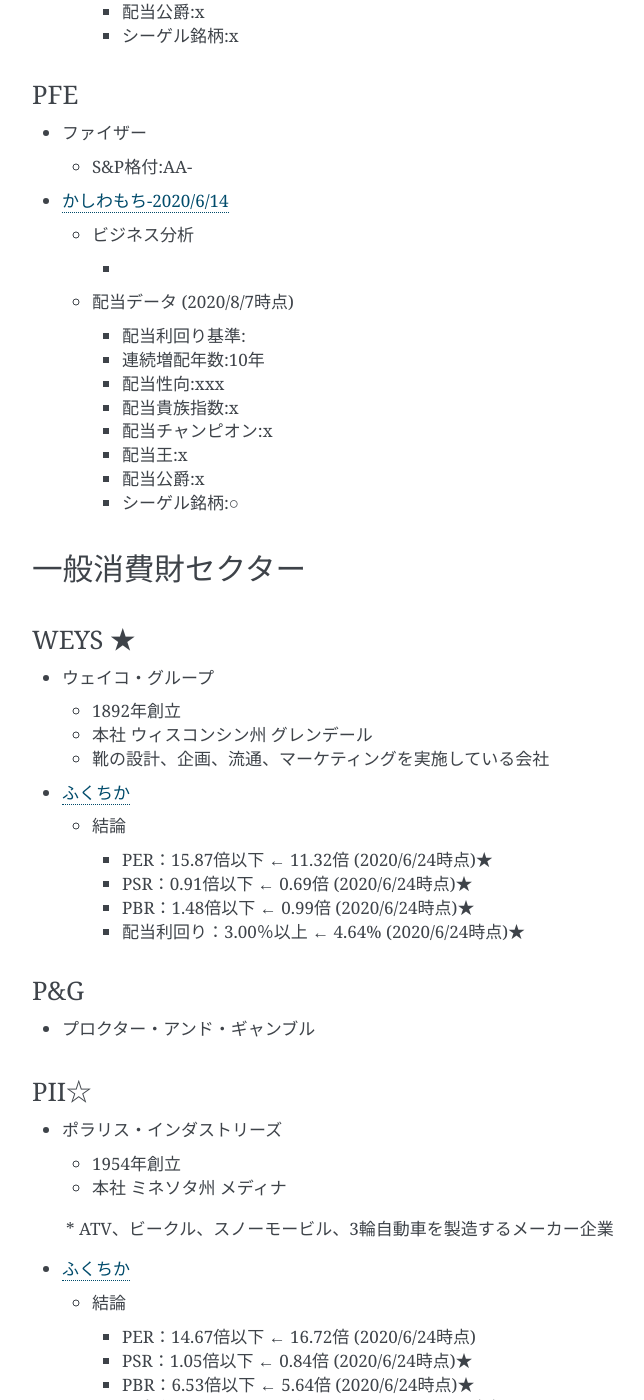
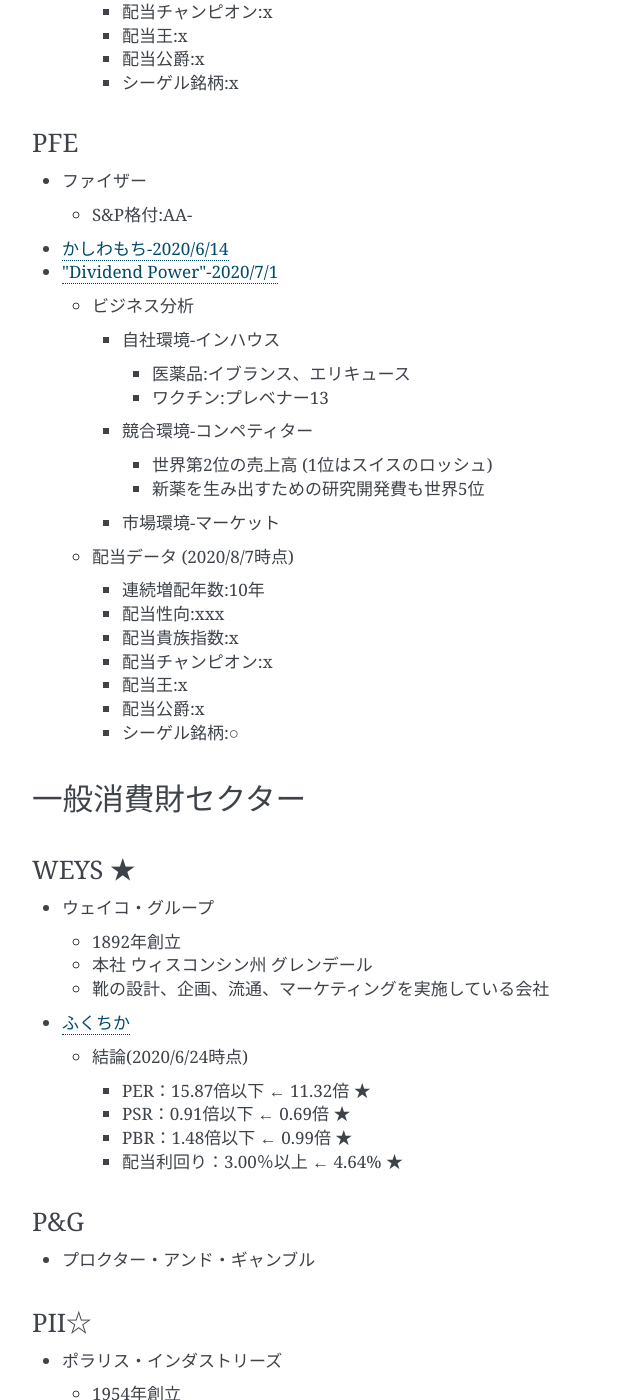
Before and after one commit to yuyuyu0706/sphinx, a Sphinx documentation site: the page built from sphinx/source/work/page07_finance.rst, in a window 1280 px wide and 1400 px high, scrolled down 9603 px. Shown: the whole window, without its empty margins (388-1032 px from the left). Built offline with Sphinx 7.4.7, drawn with Linux system fonts in a browser that asks for light colours; pages that are not in the unit, such as notebooks, are missing from menus; some of the changed text lies outside the part shown.

Commit message:
auto commit

```diff
--- a/sphinx/source/work/page07_finance.rst
+++ b/sphinx/source/work/page07_finance.rst
@@ -425,6 +425,9 @@ IBM ★
 
 * `S&P500の優秀連続増配銘柄（ヘルスケア）-モトリーフール-2020/3/31 <https://www.motleyfool.co.jp/archives/8602>`_
 
+* 医薬品市場は、先進国の高齢化などが牽引して需要拡大
+* 医薬品市場の規模が最も大きいのは北米で、世界の約5割
+
 ********************
 ABBV ★
 ********************
@@ -503,14 +506,24 @@ PFE
   * S&P格付:AA-
 
 * `かしわもち-2020/6/14 <https://kashiwamichi.com/usstock-pfe/>`_
+* `"Dividend Power"-2020/7/1 <https://www.dividendpower.org/2020/07/01/pfizer-its-a-whole-new-ballgame/>`_
 
   * ビジネス分析
 
-    *
+    * 自社環境-インハウス
+
+      * 医薬品:イブランス、エリキュース
+      * ワクチン:プレベナー13
+
+    * 競合環境-コンペティター
+
+      * 世界第2位の売上高 (1位はスイスのロッシュ)
+      * 新薬を生み出すための研究開発費も世界5位
+
+    * 市場環境-マーケット
 
   * 配当データ (2020/8/7時点)
 
-    * 配当利回り基準:
     * 連続増配年数:10年
     * 配当性向:xxx
     * 配当貴族指数:x
@@ -535,12 +548,14 @@ WEYS ★
 
 * `ふくちか <https://hiromethod.com/weys>`_
 
-  * 結論
+  * 結論(2020/6/24時点)
 
-    * PER：15.87倍以下 ← 11.32倍 (2020/6/24時点)★
-    * PSR：0.91倍以下   ← 0.69倍 (2020/6/24時点)★
-    * PBR：1.48倍以下   ← 0.99倍 (2020/6/24時点)★
-    * 配当利回り：3.00％以上 ← 4.64% (2020/6/24時点)★
+    * PER：15.87倍以下 ← 11.32倍 ★
+    * PSR：0.91倍以下   ← 0.69倍 ★
+    * PBR：1.48倍以下   ← 0.99倍 ★
+    * 配当利回り：3.00％以上 ← 4.64% ★
+
+
 
 ********************
 P&G
```
